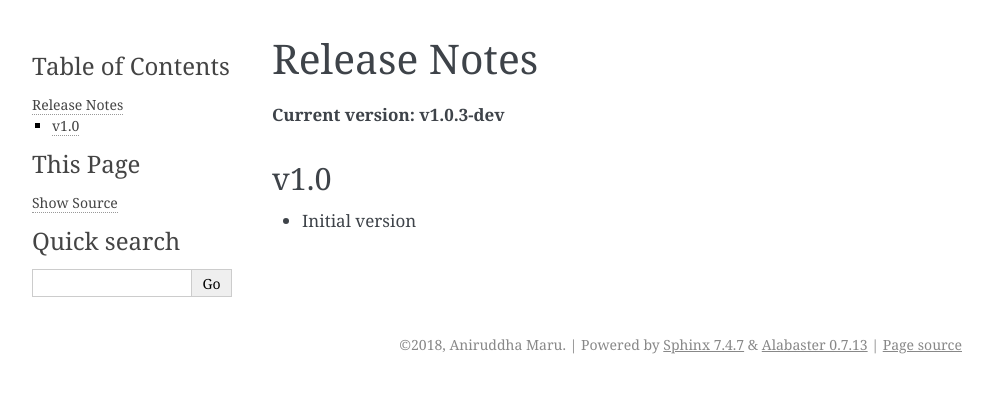
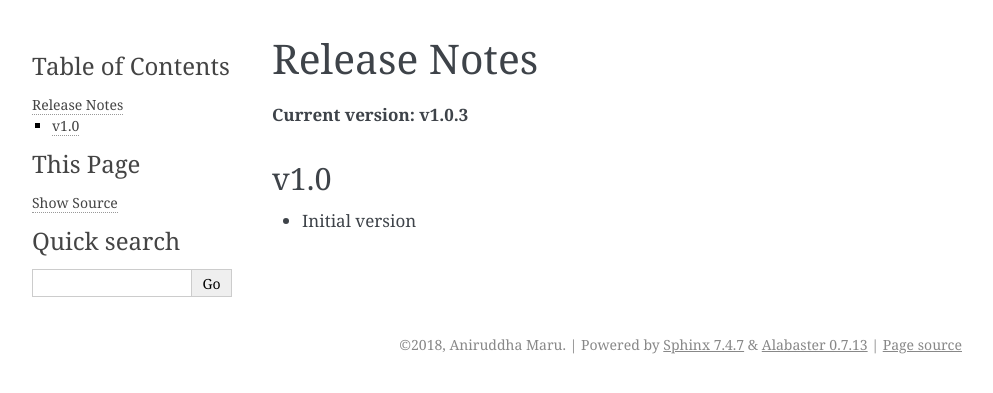
Before and after one commit to cloudchacho/taskhawk-python, a Sphinx documentation site: the page built from docs/releases.rst, in a window 1280 px wide. Shown: the top 393 px of the page, without its empty margins (148-1141 px from the left). Built offline with Sphinx 7.4.7, drawn with Linux system fonts in a browser that asks for light colours.

Commit message:
Bump version: 1.0.3-dev → 1.0.3

```diff
--- a/docs/releases.rst
+++ b/docs/releases.rst
@@ -1,7 +1,7 @@
 Release Notes
 =============
 
-**Current version: v1.0.3-dev**
+**Current version: v1.0.3**
 
 v1.0
 ~~~~
--- a/taskhawk/__init__.py
+++ b/taskhawk/__init__.py
@@ -7,7 +7,7 @@ taskhawk
 
 
 # semantic versioning (http://semver.org/)
-VERSION = '1.0.3-dev'
+VERSION = '1.0.3'
 
 
 from .models import Message, Priority  # noqa
```
Also changed, not shown: .bumpversion.cfg.
